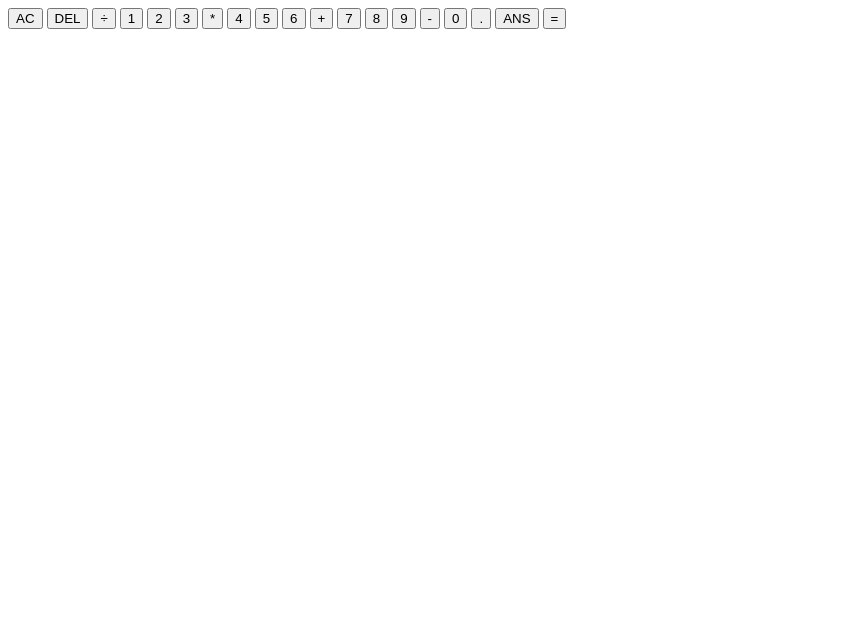
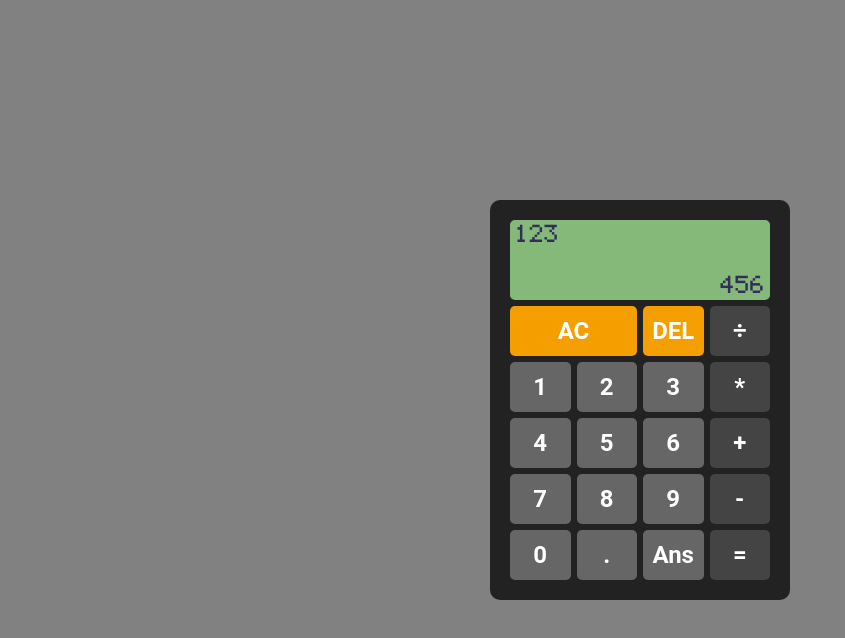
Before and after one commit to rafsanzi-ludhi/javascript-calculator, a plain HTML site: page index.html in a window 1280 px wide. Shown: the whole page, without its empty margins (0-845 px from the left). Drawn offline with Linux system fonts and the light colour scheme.

Commit message:
updated css

```diff
--- a/index.html
+++ b/index.html
@@ -12,8 +12,8 @@
 
     <div class="calculator">
         <div class="display-screen">
-            <div class="current-input"></div>
-            <div class="previous-input"></div>
+            <div class="current-input">123</div>
+            <div class="previous-input">456</div>
         </div>
 
         <button class="clear">AC</button>
@@ -33,7 +33,7 @@
         <button class="operator">-</button>
         <button class="number">0</button>
         <button class="number">.</button>
-        <button class="answer">ANS</button>
+        <button class="answer">Ans</button>
         <button class="equal">=</button>
     </div>
 
--- a/style.css
+++ b/style.css
@@ -0,0 +1,110 @@
+@font-face {
+    font-family: 'Casio FX-702P';
+    src: url('./fonts/casio-fx-702p.ttf');
+}
+
+
+/* center calculator container to middle of screen */
+body {
+    margin: 0;
+    height: 100vh;
+    display: flex;
+    justify-content: center;
+    align-items: center;
+    background-color: #818181;
+}
+
+.calculator {
+    width: 300px;
+    height: 400px;
+    background-color: #222;
+    border-radius: 10px;
+    display: grid;
+    grid-template-columns: repeat(4, 1fr);
+    grid-template-rows: auto repeat(5, 1fr);
+    gap: 6px;
+    padding: 20px;
+    box-sizing: border-box;
+}
+
+
+.display-screen {
+    font-family: 'Casio FX-702P', monospace;
+    grid-column: 1 / -1;
+    display: flex;
+    height: 80px;
+    flex-direction: column;
+    justify-content: space-between;
+    align-items: flex-end;
+    background-color:#84b97a;
+    border-radius: 5px;
+    padding: 5px;
+    box-sizing: border-box;
+    font-size: 1.2em;
+
+}
+
+.current-input {
+    color: rgb(50, 45, 89);
+    font-size: 0.9em;
+    text-align: left;
+    width: 100%;
+}
+
+.previous-input {
+    color: rgb(50, 45, 89);
+    font-size: 0.9em;
+    text-align: right;
+    width: 100%;
+}
+
+button {
+    color: #fff;
+    font-family: 'Roboto', sans-serif;
+    font-size: 1.5em;
+    background-color: #444;
+    border: none;
+    border-radius: 5px;
+    cursor: pointer;
+    transition: background-color 0.3s ease;
+    font-weight: 700;
+}
+
+button.clear {
+    grid-column: span 2;
+    background-color: #f59e00;
+}
+
+button.clear:hover {
+    background-color: #ffc758;
+}
+
+button:hover {
+    background-color: #747373;
+}
+
+button.number {
+    background-color: #666;
+}
+
+button.number:hover {
+    background-color: #939393;
+}
+
+button.answer {
+    background-color: #666;
+}
+
+button.answer:hover {
+    background-color: #939393;
+}
+
+button.clear,
+button.delete {
+    background-color: #f59e00;
+}
+
+button.clear:hover,
+button.delete:hover {
+    background-color: #ffc758;
+}
```
Also changed, not shown: fonts/casio-fx-702p.ttf (added), fonts/license.txt (added), fonts/readme.txt (added), 1 other file.
